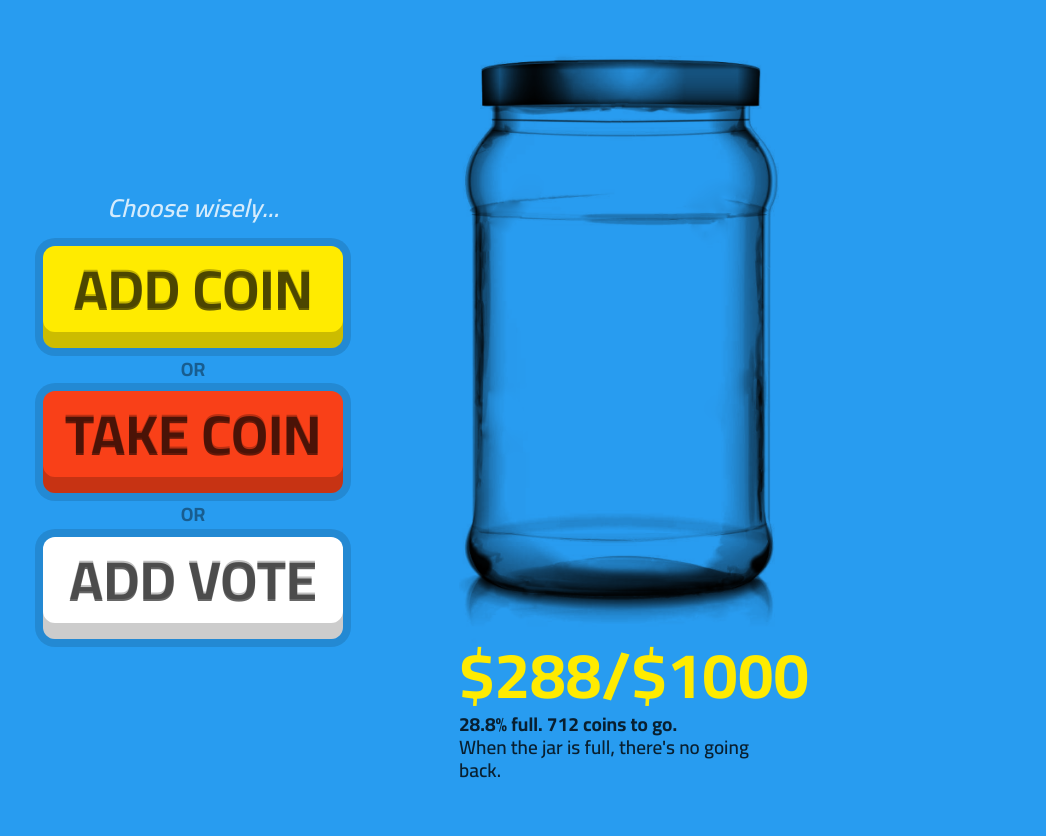
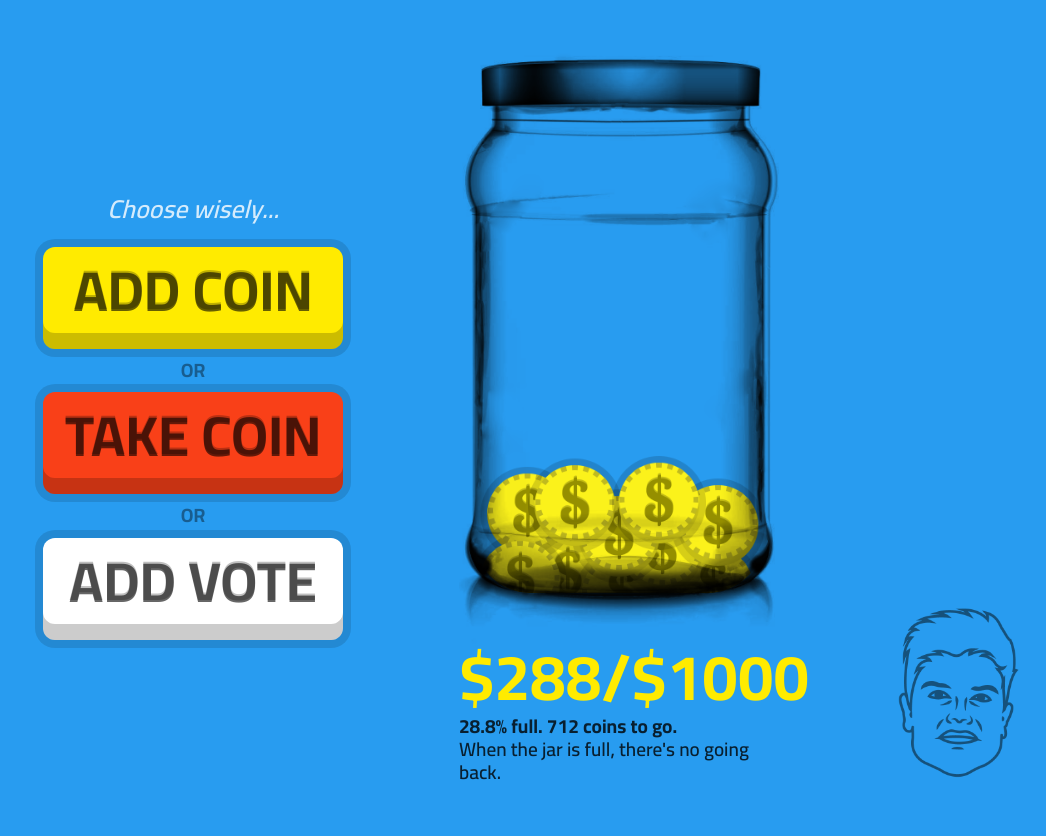
Before and after one commit to yaclive/212-Web-App, a Flask app: page /jar in a window 1280 px wide. Shown: the whole page, without its empty margins (234-1280 px from the left). Before the commit the page ends 778 px from the top, so only its background shows below. Run offline with Flask 2, Linux system fonts and the light colour scheme; data comes from the database, SQL or seed files in the repository; both versions use the stored data as it was after the commit; data that the repository does not hold is empty.

Commit message:
added coin display and eye candy

```diff
--- a/static/style.css
+++ b/static/style.css
@@ -28,6 +28,10 @@ body {
 	background: white;
 	text-align: center;
 	color: var(--grey);
+	border: solid;
+	border-width: 20px 0;
+	border-image: url(border.svg) 18 24 round;
+	background-clip: padding-box;
 }
 .paper h1 {
 	text-transform: uppercase;
@@ -64,6 +68,7 @@ body {
 	display: none;
 
 	position: absolute;
+	z-index: 9;
 	top: 0;
 	left: 0;
 	right: 0;
@@ -95,6 +100,7 @@ body {
 }
 .option .option-button {
 	margin: 10px;
+	padding-bottom: 10px;
 }
 .option .option-button:hover {
 	background: var(--grey);
@@ -103,7 +109,9 @@ body {
 .option .title {
 	font-weight: 700;
 	font-size: 1.2em;
-  margin: 10px 0 0;
+	margin: 10px auto 0;
+	max-width: 245px;
+	height: 52px;
 }
 .option .stats {
 	background: var(--yellow);
@@ -197,10 +205,42 @@ body {
 }
 
 .jar {
+	position: relative;
+	/* padding-top: inherit; */
+	/* overflow: visible; */
+	height: 476px;
+	margin-bottom: 118px;
+}
+/*
+.coins {
+	position: absolute;
+	background: url(coins.png);
+	background-size: contain;
+	left: 12px;
+	right: 10px;
+	top: 54px;
+	bottom: 58px;
+}
+*/
+.coins {
+	position: absolute;
+	background: url(coins.png) no-repeat;
+	background-size: 100%;
+	left: 14px;
+	right: 14px;
+	bottom: -66px;
+	border-radius: 0 0 58px 58px;
+}
+.jar .image {
+	position: absolute;
 	background: url(jar.png);
 	background-size: 100%;
-	padding-top: 185%;
 	mix-blend-mode: multiply;
+	left: 0;
+	right: 0;
+	top: 0;
+	bottom: 0;
+	margin-bottom: -118px;
 }
 
 .stats .main {
@@ -218,7 +258,28 @@ body {
     margin-top: 6px;
 }
 
+.face {
+	right: 0;
+	bottom: 10px;
+	background: url("face.png") no-repeat;
+	background-size: 100%;
+	width: 176px;
+	height: 176px;
+	margin: 10px auto;
+	opacity: 0.5;
+
+	transition: all .1s ease;
+}
+.face:hover {
+	opacity: 0.8;
+	transform: rotate(5deg);
+}
+
 @media only screen and (min-width: 800px) {
+	.paper {
+		margin-top: 40px;
+	}
+
 	.wrapper-jar {
 		max-width: 100%;
 	}
@@ -241,4 +302,8 @@ body {
 		top: 0;
 		right: -40px;
 	}
+
+	.face {
+		position: fixed;
+	}
 }
--- a/templates/base.html
+++ b/templates/base.html
@@ -8,5 +8,6 @@
 </head>
 <body>
 	{% block content %}{% endblock %}
+	<div class="face"></div>
 </body>
 </html>
--- a/templates/jar.html
+++ b/templates/jar.html
@@ -20,7 +20,10 @@
 			{% endif %}
 		</div>
 		<div class="column col-jar">
-			<div class="jar"></div>
+			<div class="jar">
+				<div class="coins" style="height: {{ percent }}%;"></div>
+				<div class="image"></div>
+			</div>
 			<div class="stats">
 				<div class="main">${{ coins }}/${{ capacity }}</div>
 				<div class="sub"><strong>{{ percent }}&percnt; full. {{ capacity-coins }} coins to go. </strong><br />When the jar is full, there's no going back.</div>
@@ -35,22 +38,22 @@
 
 			<div class="option">
 				<div class="option-button">
-					<img src="{{ url_for('static', filename='icon_2xjar.svg') }}" alt="Icon for doubling jar capacity" />
-					<div class="title">Double the capacity of the jar</div>
+					<img src="{{ url_for('static', filename='icon_2xjar.svg') }}" alt="Icon for doubling jar size">
+					<div class="title">Double the size of the jar</div>
 				</div>
 				<div class="stats">230/500</div>
 			</div>
 			<div class="option">
 				<div class="option-button">
-					<img src="{{ url_for('static', filename='icon_2xjar.svg') }}" alt="Icon for doubling jar capacity" />
-					<div class="title">Double the capacity of the jar</div>
+					<img src="{{ url_for('static', filename='icon_freeze_jar.svg') }}" alt="Icon for freezing voting for one day">
+					<div class="title">Freeze the lid of the jar</div>
 				</div>
 				<div class="stats">230/500</div>
 			</div>
 			<div class="option">
 				<div class="option-button">
-					<img src="{{ url_for('static', filename='icon_2xjar.svg') }}" alt="Icon for doubling jar capacity" />
-					<div class="title">Double the capacity of the jar</div>
+					<img src="{{ url_for('static', filename='icon_tip_jar.svg') }}" alt="Icon for tipping out half of the coins from the jar">
+					<div class="title">Tip out half of the coins</div>
 				</div>
 				<div class="stats">230/500</div>
 			</div>
```
Also changed, not shown: jar.db, static/border.png (added), static/border.svg (added), static/coins.png (added), static/face.png (added), static/icon_freeze_jar.svg (added), static/icon_tip_jar.svg (added).
